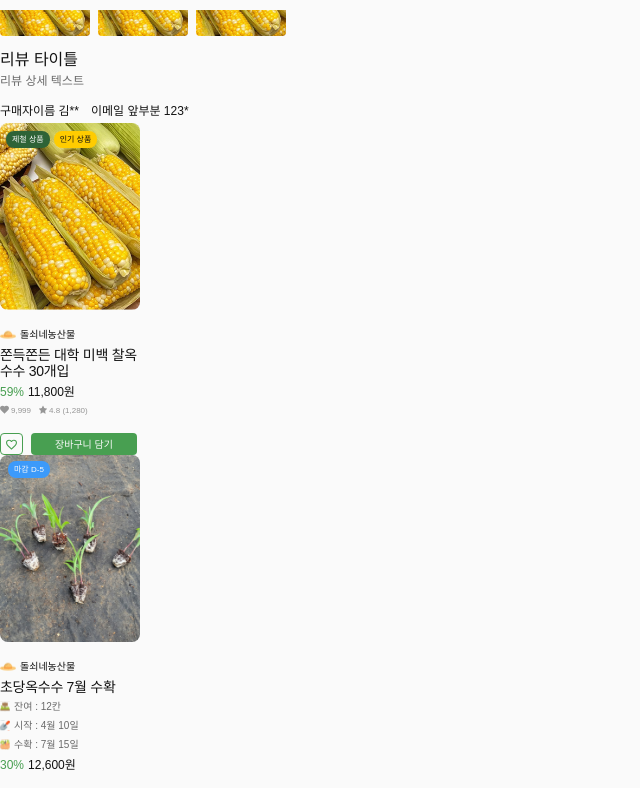
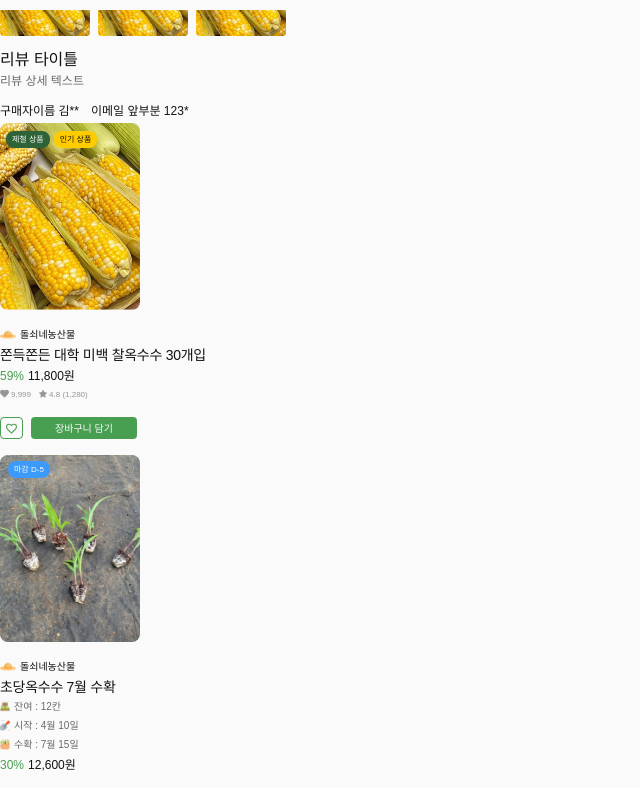
Before and after one commit to jaehyun0620/Final-05-oguogu, a Next.js app: page /product/1 in a window 1280 px wide. Shown: the part 790-1578 px from the top of the page, without its empty margins (0-640 px from the left). Built offline with nearby package versions, Linux system fonts and the light colour scheme; a web font is replaced by a local one.

Commit message:
🩹 fix: 추천 카테고리 영역 콘텐츠 이미지 축소 현상 수정 - 기존 개별 아이템 컴포넌트에 min-w-??? 사이즈 추가 Close #76

```diff
--- a/src/components/elements/CommonTitleItem/Title.tsx
+++ b/src/components/elements/CommonTitleItem/Title.tsx
@@ -15,7 +15,7 @@ export default function Title({
 
   if (type === 'crop') {
     itemType = (
-      <div className="flex gap-3 max-w-full overflow-auto hide-scrollbar">
+      <div className="flex gap-3 max-w-full overflow-x-scroll overflow-y-hidden hide-scrollbar">
         <CropItem _id={1} name="쫀득쫀득 대학 미백 찰옥수수 30개입" originPrice="11800" />
         <CropItem _id={1} name="쫀득쫀득 대학 미백 찰옥수수 30개입" originPrice="11800" />
         <CropItem _id={1} name="쫀득쫀득 대학 미백 찰옥수수 30개입" originPrice="11800" />
@@ -30,7 +30,7 @@ export default function Title({
     );
   } else if (type === 'experience') {
     itemType = (
-      <div className="flex gap-3 max-w-full overflow-auto hide-scrollbar">
+      <div className="flex gap-3 max-w-full overflow-x-scroll overflow-y-hidden hide-scrollbar">
         <ExperienceItem />
         <ExperienceItem />
         <ExperienceItem />
--- a/src/components/elements/ProductItem/CropItem/CropItem.tsx
+++ b/src/components/elements/ProductItem/CropItem/CropItem.tsx
@@ -6,7 +6,7 @@ import Link from 'next/link';
 
 export default function CropItem({ _id, name, originPrice }: CropItemType) {
   return (
-    <div className="flex flex-col gap-4 w-[140px] h-[332px] ">
+    <div className="flex flex-col gap-4 min-w-[140px] h-[332px] ">
       {/* 상품 이미지 및 뱃지 영역 */}
       <Link href={`/product/crop/veggie/${_id}`} className="flex">
         <div className="relative">
--- a/src/components/elements/ProductItem/ExperienceItem/ExperienceItem.tsx
+++ b/src/components/elements/ProductItem/ExperienceItem/ExperienceItem.tsx
@@ -5,7 +5,7 @@ import Link from 'next/link';
 
 export default function ExperienceItem() {
   return (
-    <div className="flex flex-col gap-4">
+    <div className="min-w-[288px] flex flex-col gap-4">
       {/* 상품 이미지 및 뱃지 영역 */}
       <Link href={`/product/experience/1`} className="flex">
         {/* 대표 이미지 */}
```
